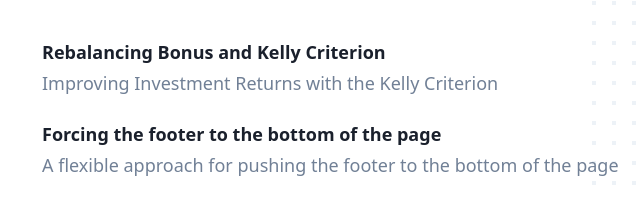
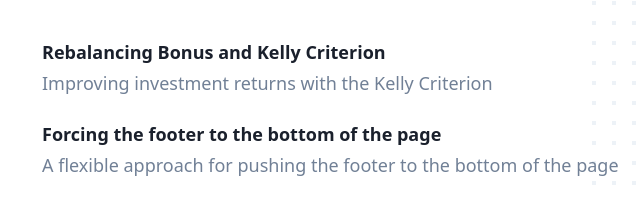
Before and after one commit to FlanaganSe/personal-portfolio-site, a Gatsby site: page /blog in a window 1280 px wide. Shown: the part 279-479 px from the top of the page, 284-924 px from the left. Built offline with nearby package versions, Linux system fonts and the light colour scheme; Gatsby itself is replaced by a stand-in of ours.

```diff
--- a/content/blog/my-fourth-blog/index.md
+++ b/content/blog/my-fourth-blog/index.md
@@ -1,7 +1,7 @@
 ---
 title: Rebalancing Bonus and Kelly Criterion
 date: '2021-10-19T12:00:00.00Z'
-description: 'Improving Investment Returns with the Kelly Criterion'
+description: 'Improving investment returns with the Kelly Criterion'
 ---
 
 _NOTE: This is a summary of 2020 research that has been put on hold. [Here's](https://github.com/FlanaganSe/Mean-Variance-Project) a github for generating the calculations. I may return to this project at a later date._
```
